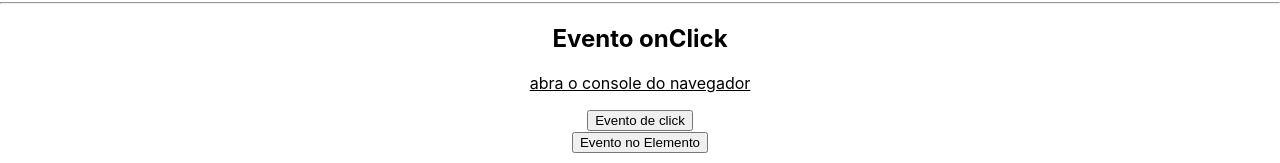
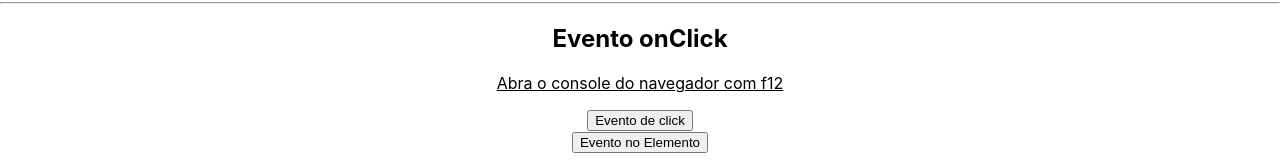
Before and after one commit to Eduardo-html/Basic_React, a React (Create React App) app: page / in a window 1280 px wide. Shown: the part 424-587 px from the top of the page. Built offline with nearby package versions, Linux system fonts and the light colour scheme; the HTML template or start-up script is replaced by a standard one.

Commit message:
ajuste texto

```diff
--- a/src/components/AnotherComponent.jsx
+++ b/src/components/AnotherComponent.jsx
@@ -6,7 +6,7 @@ const AnotherComponent = () => {
     <div>
       <hr/>
       <h2>Evento onClick</h2>
-      <p><u>abra o console do navegador</u></p>
+      <p><u>Abra o console do navegador com f12</u></p>
       <button onClick={handleClick}>Evento de click</button>
       <br/>
       <button onClick={() => console.log("Clickou dentro do Elemento")}>Evento no Elemento</button>
```
